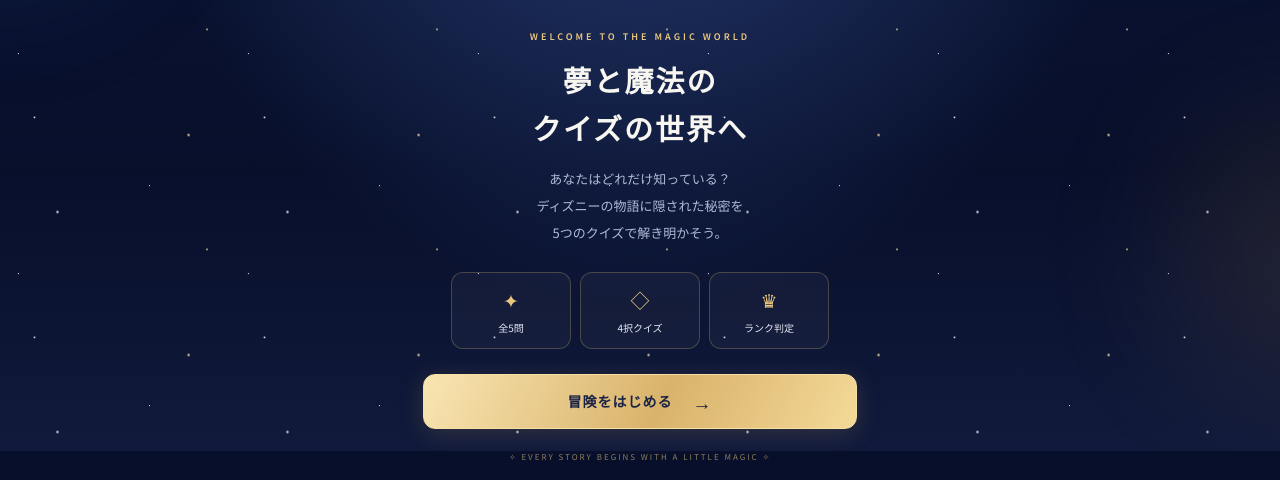
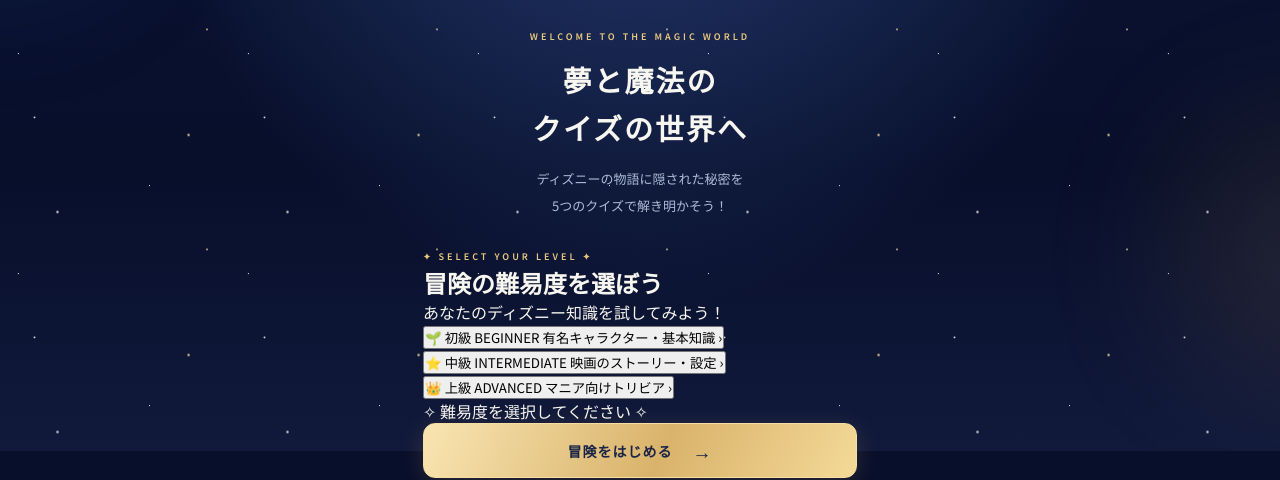
Before and after one commit to Taito120-Matsueda/MTGAME, a plain HTML site: page index.html in a window 1280 px wide. Shown: the part 349-829 px from the top of the page. Drawn offline with Linux system fonts and the light colour scheme.

Commit message:
Update index.html

```diff
--- a/index.html
+++ b/index.html
@@ -24,7 +24,7 @@
       <div class="header-line"></div>
     </header>
 
-    <!-- スタート画面 -->
+    <!-- スタート・難易度選択画面 -->
     <section id="start-screen" class="screen start-screen">
 
       <div class="hero">
@@ -40,33 +40,66 @@
         <p class="eyebrow">WELCOME TO THE MAGIC WORLD</p>
         <h1>夢と魔法の<br>クイズの世界へ</h1>
         <p class="welcome-description">
-          あなたはどれだけ知っている？<br>
           ディズニーの物語に隠された秘密を<br>
-          5つのクイズで解き明かそう。
+          5つのクイズで解き明かそう！
         </p>
       </div>
 
-      <div class="start-info">
-        <div class="info-item">
-          <span class="info-icon">✦</span>
-          <span>全5問</span>
-        </div>
-        <div class="info-item">
-          <span class="info-icon">◇</span>
-          <span>4択クイズ</span>
-        </div>
-        <div class="info-item">
-          <span class="info-icon">♛</span>
-          <span>ランク判定</span>
-        </div>
+      <div class="difficulty-heading">
+        <span class="eyebrow">✦ SELECT YOUR LEVEL ✦</span>
+        <h2>冒険の難易度を選ぼう</h2>
+        <p>あなたのディズニー知識を試してみよう！</p>
       </div>
 
-      <button id="start-btn" class="gold-btn">
+      <div class="difficulty-list">
+
+        <button class="difficulty-card beginner"
+          data-level="beginner" type="button">
+          <span class="level-icon">🌱</span>
+          <span class="level-content">
+            <span class="level-name">初級</span>
+            <span class="level-en">BEGINNER</span>
+            <span class="level-description">有名キャラクター・基本知識</span>
+          </span>
+          <span class="level-arrow">›</span>
+        </button>
+
+        <button class="difficulty-card intermediate"
+          data-level="intermediate" type="button">
+          <span class="level-icon">⭐</span>
+          <span class="level-content">
+            <span class="level-name">中級</span>
+            <span class="level-en">INTERMEDIATE</span>
+            <span class="level-description">映画のストーリー・設定</span>
+          </span>
+          <span class="level-arrow">›</span>
+        </button>
+
+        <button class="difficulty-card advanced"
+          data-level="advanced" type="button">
+          <span class="level-icon">👑</span>
+          <span class="level-content">
+            <span class="level-name">上級</span>
+            <span class="level-en">ADVANCED</span>
+            <span class="level-description">マニア向けトリビア</span>
+          </span>
+          <span class="level-arrow">›</span>
+        </button>
+
+      </div>
+
+      <p id="level-guide" class="level-guide">
+        ✧ 難易度を選択してください ✧
+      </p>
+
+      <button id="start-btn" class="gold-btn" disabled>
         <span>冒険をはじめる</span>
         <span class="btn-arrow">→</span>
       </button>
 
-      <p class="bottom-note">✧ EVERY STORY BEGINS WITH A LITTLE MAGIC ✧</p>
+      <p class="bottom-note">
+        EVERY STORY BEGINS WITH A LITTLE MAGIC
+      </p>
 
     </section>
 
@@ -74,7 +107,10 @@
     <section id="quiz-screen" class="screen quiz-screen" hidden>
 
       <div class="quiz-heading">
-        <span class="eyebrow">YOUR MAGICAL JOURNEY</span>
+        <div>
+          <span class="eyebrow">YOUR MAGICAL JOURNEY</span>
+          <p id="current-level" class="current-level">初級クイズ</p>
+        </div>
         <div class="quiz-count">
           <span id="question-number">01</span>
           <span class="count-divider">/</span>
@@ -96,7 +132,9 @@
       </div>
 
       <div class="question-card">
-        <p class="question-small">QUESTION <span id="question-index">01</span></p>
+        <p class="question-small">
+          QUESTION <span id="question-index">01</span>
+        </p>
         <h2 id="question-text"></h2>
         <div class="question-divider">✧</div>
         <p class="select-guide">正しいと思う答えを選んでね</p>
@@ -129,9 +167,11 @@
         <div class="result-icon">👑</div>
         <p class="eyebrow">YOUR MAGIC RESULT</p>
         <h1>冒険の結果</h1>
+        <p id="result-level" class="result-level"></p>
       </div>
 
       <div class="result-card">
+
         <p class="result-label">YOUR SCORE</p>
 
         <div class="result-score">
@@ -144,13 +184,18 @@
         <p class="rank-label">あなたの魔法ランク</p>
         <h2 id="rank-title"></h2>
         <p id="rank-message"></p>
+
       </div>
 
       <div class="result-decoration">✦　✧　✦</div>
 
       <button id="retry-btn" class="gold-btn">
-        <span>もう一度冒険する</span>
+        <span>もう一度挑戦する</span>
         <span class="btn-arrow">↻</span>
+      </button>
+
+      <button id="home-btn" class="sub-btn">
+        難易度選択に戻る
       </button>
 
       <p class="bottom-note">MAGIC NEVER ENDS</p>
```
